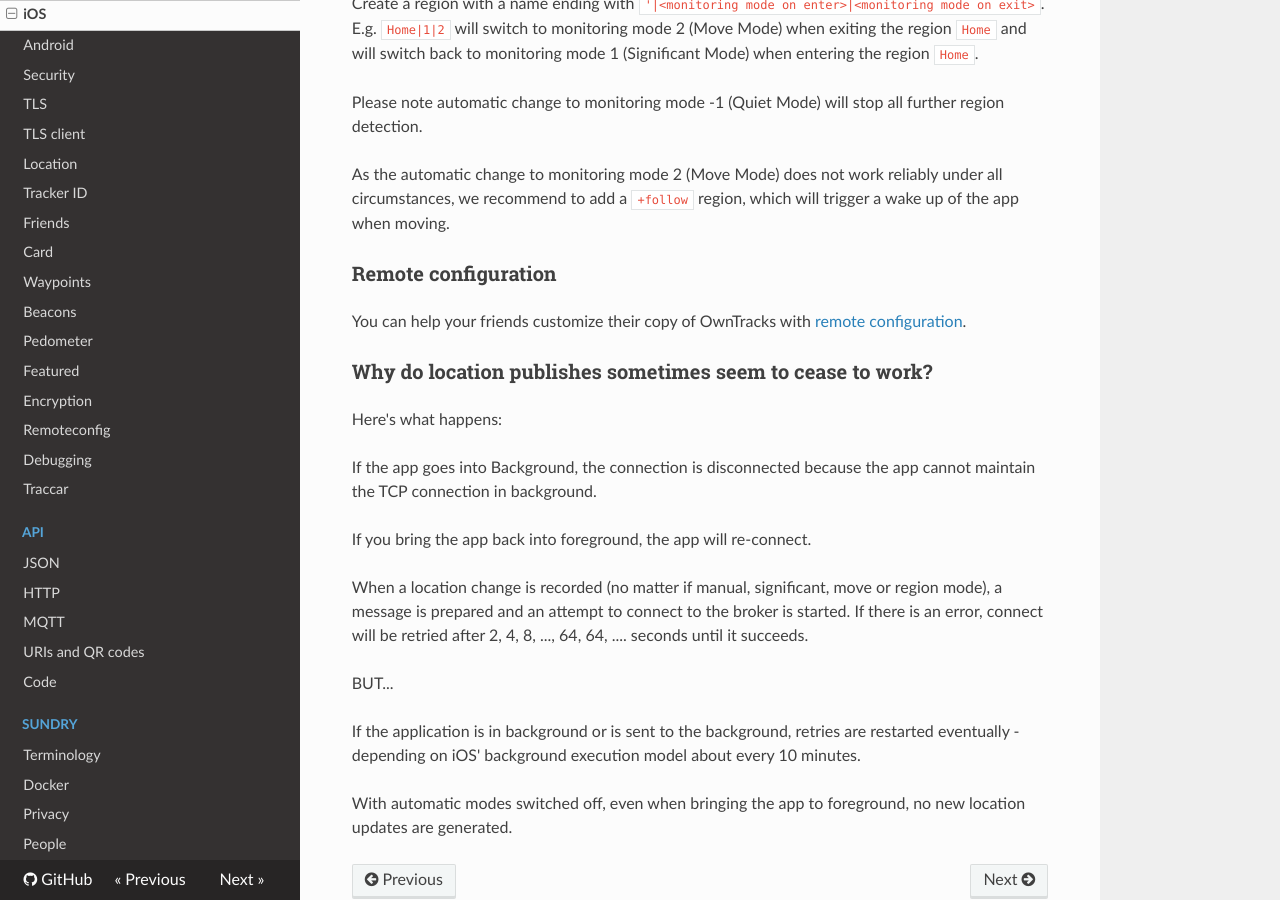
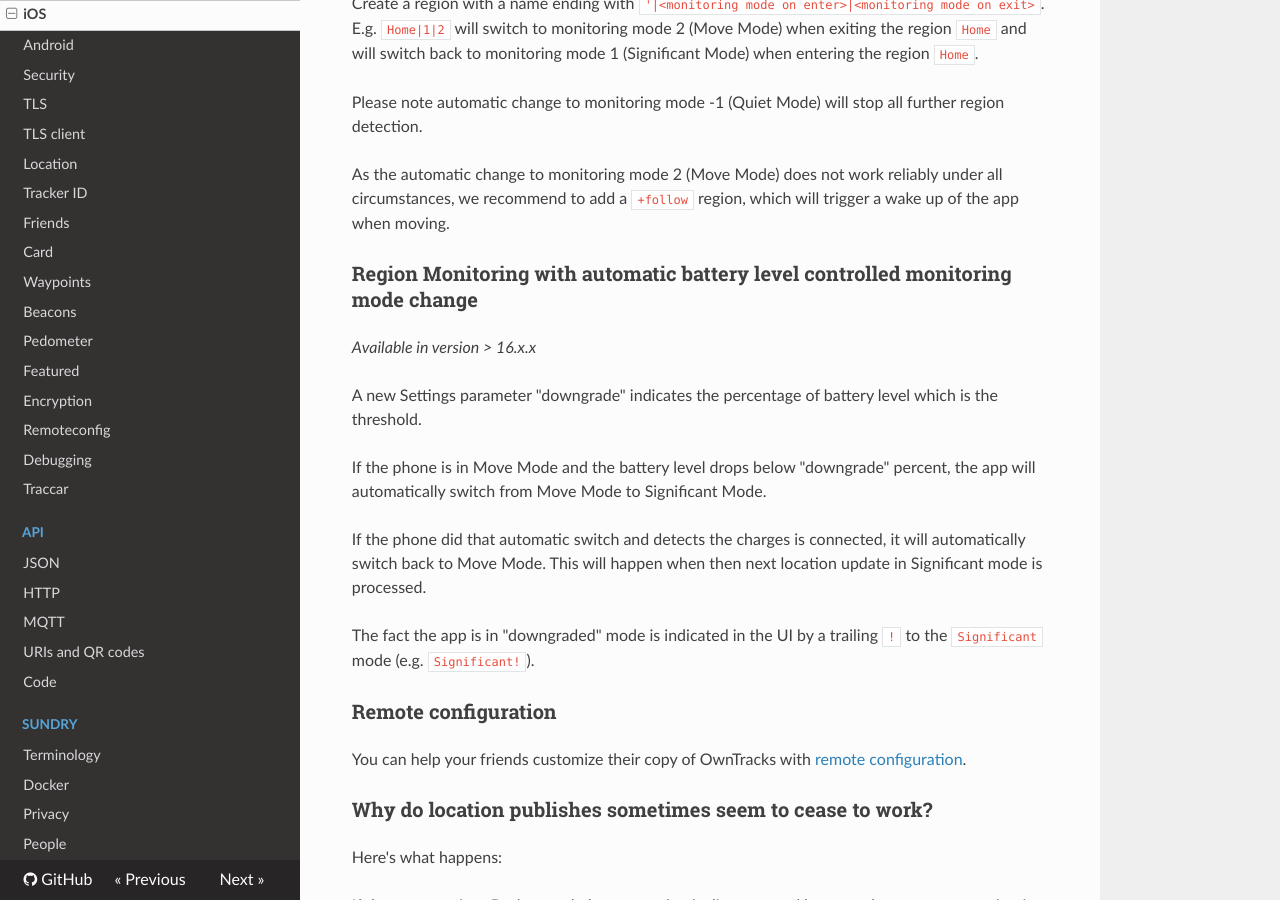
Before and after one commit to owntracks/booklet, an MkDocs documentation site: the page built from docs/features/ios.md, in a window 1280 px wide and 900 px high, scrolled down 2862 px. Built offline with MkDocs 1.6.1, drawn with Linux system fonts in a browser that asks for light colours; nearby versions of some CDN libraries; old or Windows-style settings are respelled for this version of MkDocs.

Commit message:
[NEW] battery level controlled monitoring mode change

```diff
--- a/docs/features/ios.md
+++ b/docs/features/ios.md
@@ -108,6 +108,18 @@ Please note automatic change to monitoring mode -1 (Quiet Mode) will stop all fu
 As the automatic change to monitoring mode 2 (Move Mode) does not work reliably under all circumstances, we recommend to
 add a `+follow` region, which will trigger a wake up of the app when moving.
 
+### Region Monitoring with automatic battery level controlled monitoring mode change
+*Available in version > 16.x.x*
+
+A new Settings parameter "downgrade" indicates the percentage of battery level which is the threshold.
+
+If the phone is in Move Mode and the battery level drops below "downgrade" percent, the app will automatically switch from Move Mode to Significant Mode.
+
+If the phone did that automatic switch and detects the charges is connected, it will automatically switch back to Move Mode.
+This will happen when then next location update in Significant mode is processed.
+
+The fact the app is in "downgraded" mode is indicated in the UI by a trailing `!` to the `Significant` mode (e.g. `Significant!`).
+
 ### Remote configuration
 
 You can help your friends customize their copy of OwnTracks with [remote configuration](remoteconfig.md).
```
Also changed, not shown: docs/tech/json.md (+1 -0 lines).
